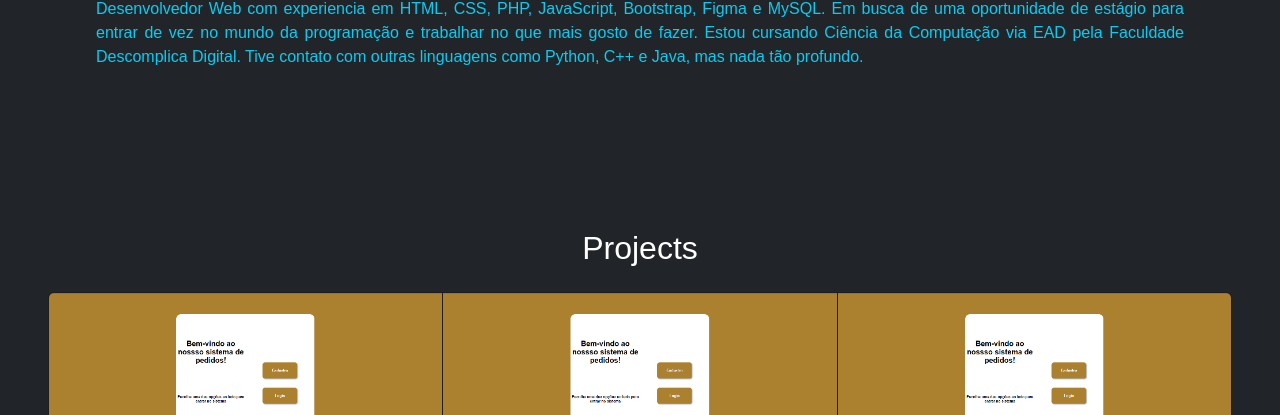
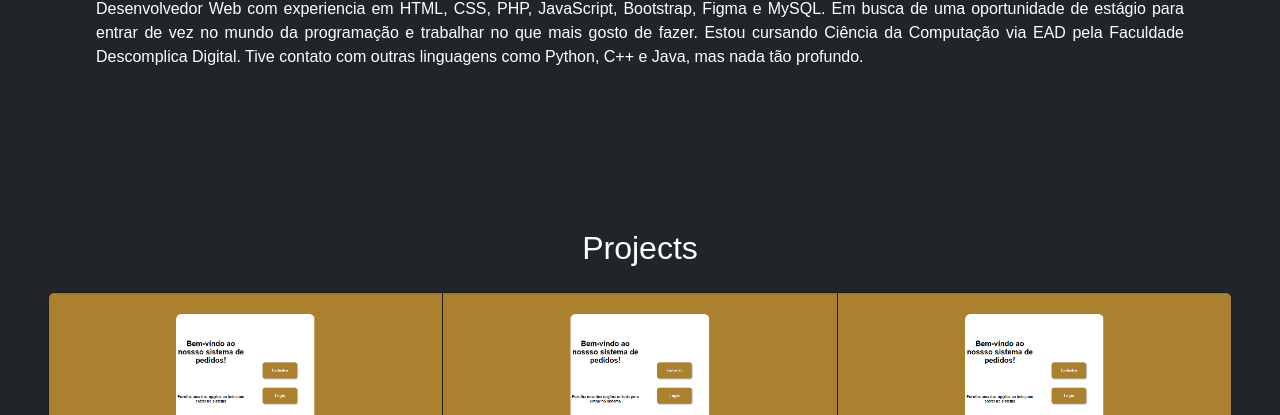
Before and after one commit to joaotelini/Portifolio, a plain HTML site: page index.html in a window 1280 px wide. Shown: the part 685-1100 px from the top of the page. Drawn offline with nearby package versions, Linux system fonts and the light colour scheme; a web font is replaced by a local one.

Commit message:
fix text color about me

```diff
--- a/index.html
+++ b/index.html
@@ -63,7 +63,7 @@
     <section class="text-center text-white container-fluid bg-dark p-5">
             <div class="container-fluid p-5">
                 <h2 id="about">About me</h2>
-                <p class="text-break text-justify text-info">
+                <p class="text-break text-justify">
                     Desenvolvedor Web com experiencia em HTML, CSS, PHP, JavaScript, Bootstrap, Figma e MySQL.
                     Em busca de uma oportunidade de estágio para entrar de vez no mundo da programação e trabalhar no que mais gosto de fazer.
                     Estou cursando Ciência da Computação via EAD pela Faculdade Descomplica Digital.
```
